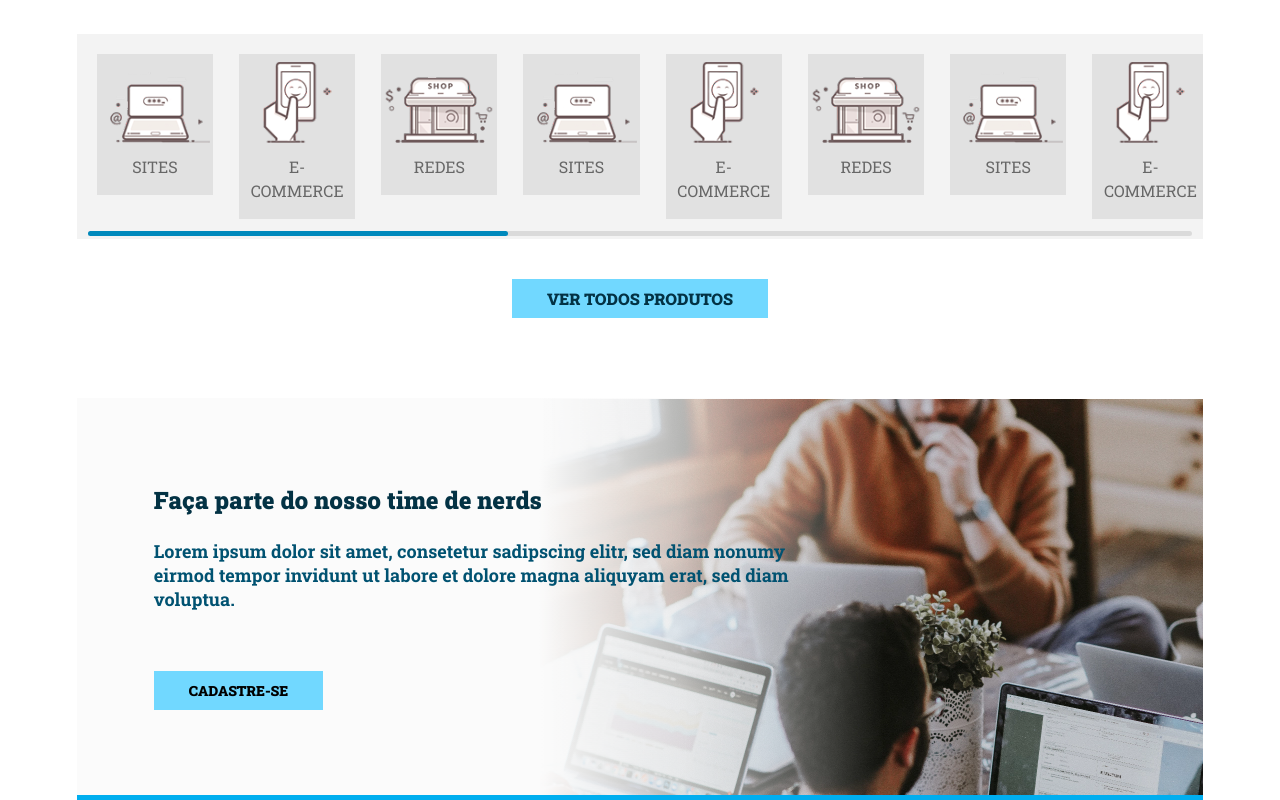
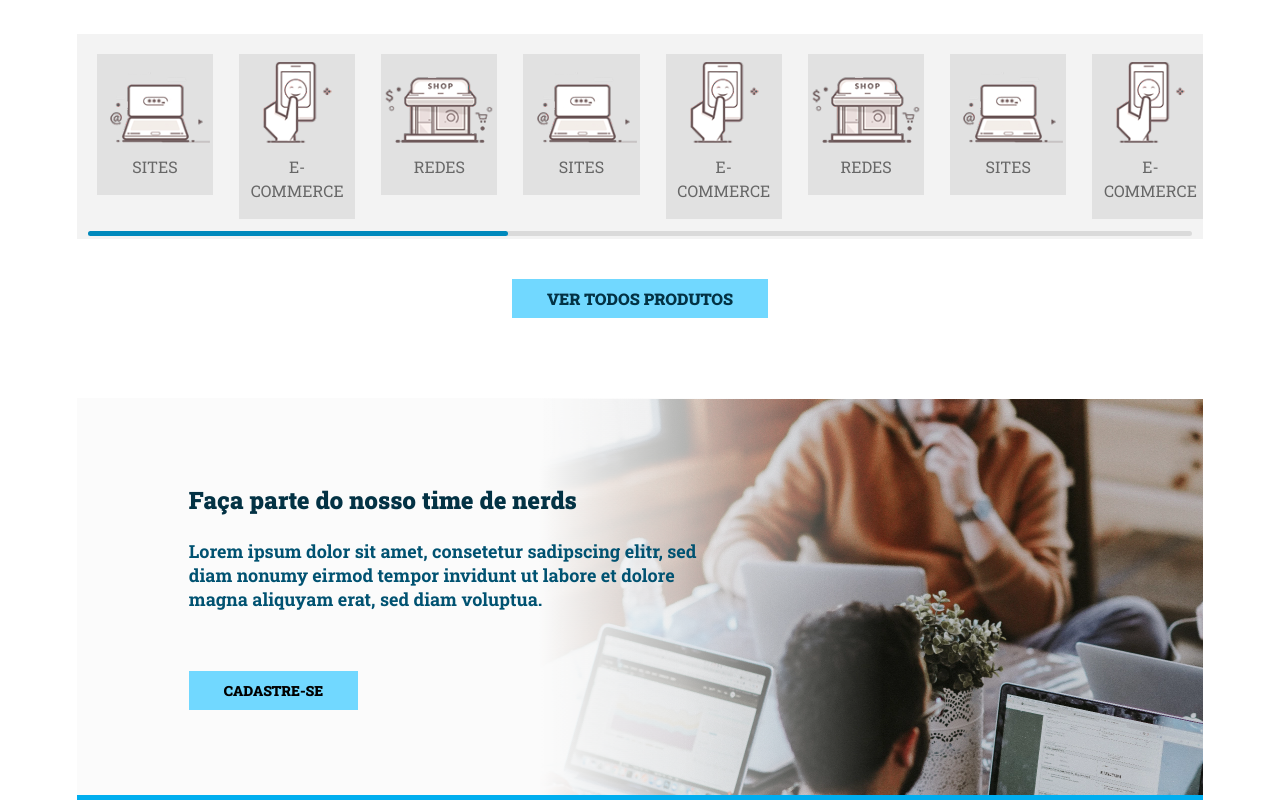
Before and after one commit to michelwene/teste-nerdweb, a plain HTML site: page index.html in a window 1280 px wide. Shown: the part 1650-2450 px from the top of the page. Drawn offline with nearby package versions, Linux system fonts and the light colour scheme.

Commit message:
feat: register

```diff
--- a/assets/css/register.css
+++ b/assets/css/register.css
@@ -13,6 +13,10 @@
 .register div{
     max-width: 40.375rem;
     margin-left: 4.8125rem;
+    padding-left: 2.1875rem;
+}
+
+.register h2{
 }
 
 .register p{
@@ -22,7 +26,7 @@
     line-height: 1.5rem;
     text-align: left;
 
-    margin: 1.5rem 0 3.75rem;
+    margin: 1.5rem 4.875rem 3.75rem 0;
 }
 
 .register button{
```
